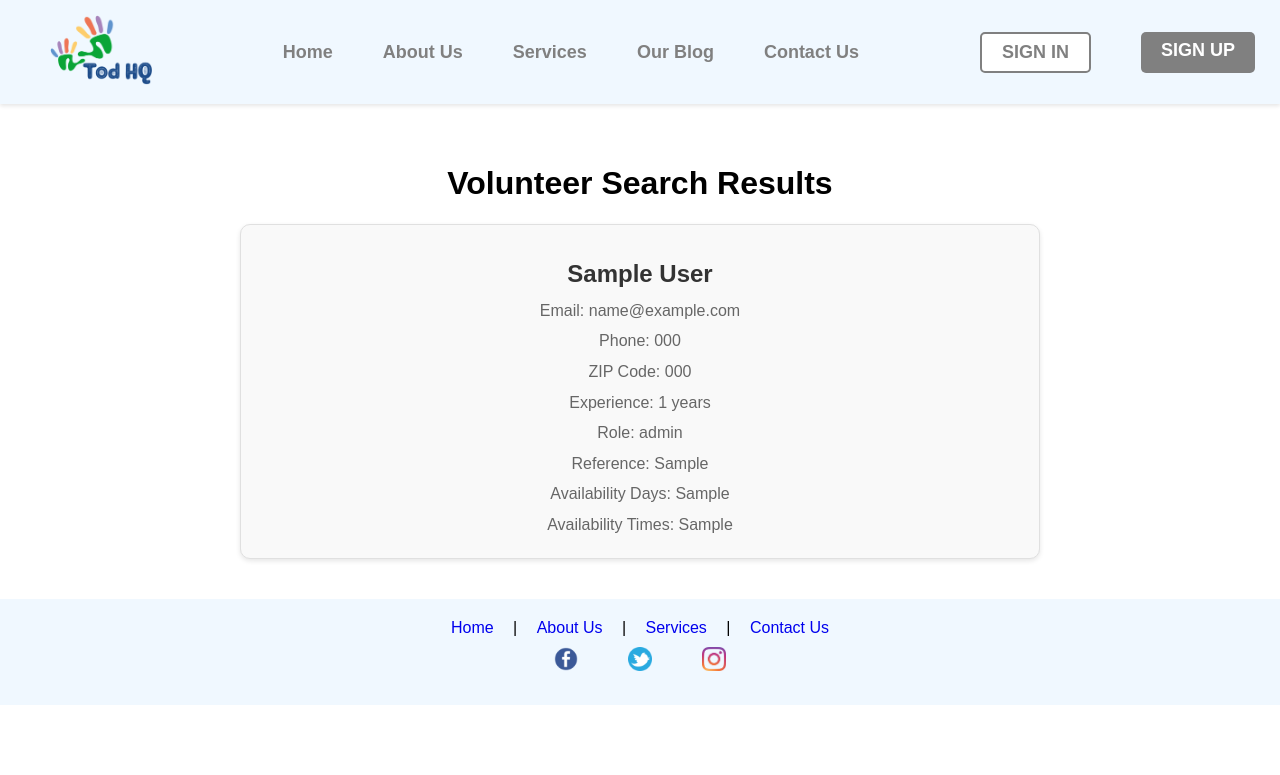
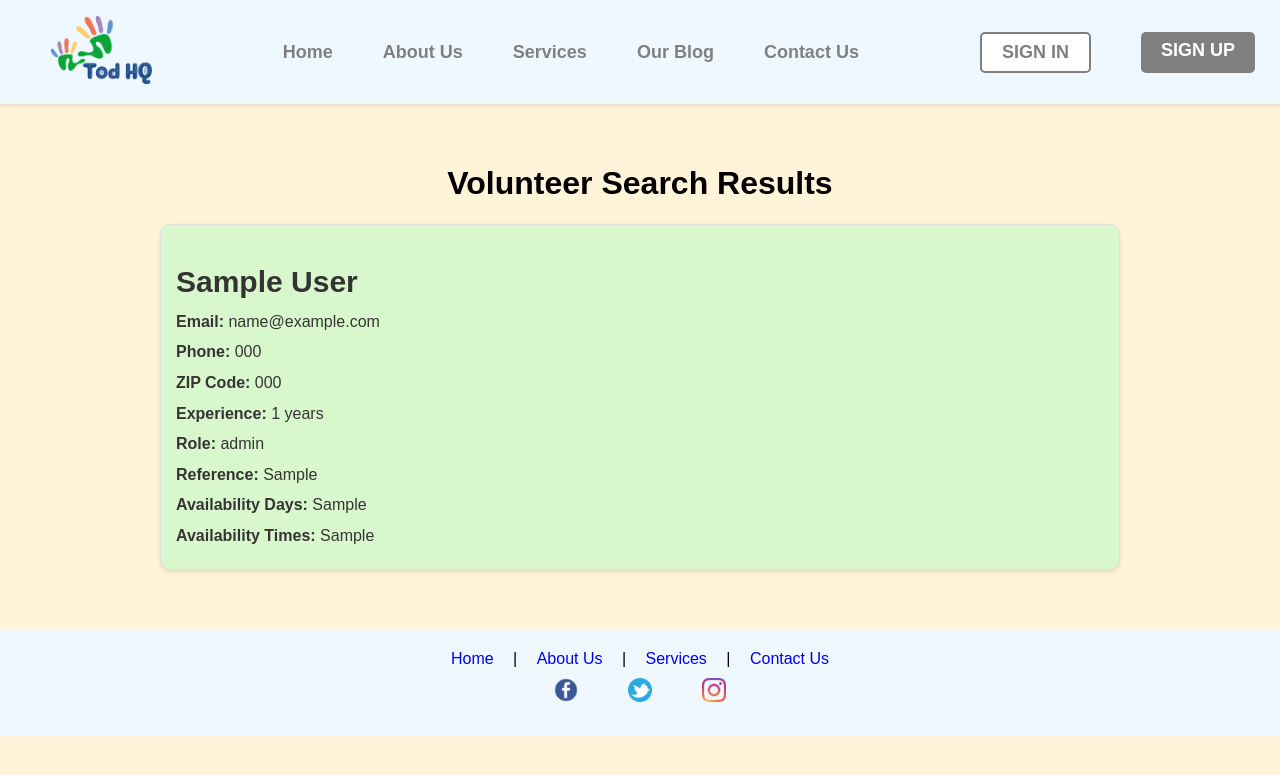
Before and after one commit to CapstoneProject-CareHub/TodHQ, a Flask app: template templates/volunteer_results.html in a window 1280 px wide. Shown: the top 775 px of the page. Run offline with Flask 3, Linux system fonts and the light colour scheme; the template is opened without the code that fills it: values that come from a table or form of the project are taken from there, others are empty; tables that the repository leaves empty hold one stand-in row (values such as "Sample post"); parts of the project's set-up code (start-up, migrations or seed data) failed here and were passed over; some libraries are stand-ins or nearby versions.

Commit message:
Refactor CSS styles and update HTML templates

```diff
--- a/templates/volunteer.html
+++ b/templates/volunteer.html
@@ -207,7 +207,7 @@
             <label class="bold-label" for="email">Email:</label>
             <input type="email" id="email" name="email" required>
 
-            <label for="phone">Phone Number:</label>
+            <label class="bold-label" for="phone">Phone Number:</label>
             <input type="tel" id="phone" name="phone" required>
 
             <label class="bold-label" for="password">Password:</label>
--- a/templates/volunteer_results.html
+++ b/templates/volunteer_results.html
@@ -8,27 +8,37 @@
     <!-- Add any additional CSS links here -->
     <!-- <script src="{{ url_for('static', filename='script.js') }}" defer></script> -->
     <style>
+
+        body{
+            background-color: #FFF3DA
+        }
         .results-container {
-    max-width: 800px;
+            max-width: 1000px;
             margin: 20px auto;
             padding: 20px;
             text-align: center;
         }
 
+        h2{
+            font-size: 30px;
+        }
         .volunteer-list {
-    display: grid;
+            display:block;
             grid-template-columns: repeat(auto-fit, minmax(300px, 1fr));
             gap: 20px;
             margin-top: 20px;
         }
 
         .volunteer-card {
-    background-color: #f9f9f9;
+            background-color: #d8f7cc;
             border: 1px solid #e0e0e0;
+            margin: 20px;
             padding: 15px;
             border-radius: 10px;
             box-shadow: 0 2px 5px rgba(0, 0, 0, 0.1);
             transition: box-shadow 0.3s ease;
+            text-align: left;
+            font-family: 'Arial', sans-serif;
         }
 
         .volunteer-card:hover {
@@ -41,7 +51,7 @@
         }
 
         .volunteer-card p {
-    color: #666;
+            color: #363434;
             font-size: 16px;
             line-height: 1.6;
             margin: 5px 0;
@@ -67,14 +77,14 @@
                 {% for user in results %}
                 <div class="volunteer-card">
                     <h2>{{ user.FirstName }} {{ user.LastName }}</h2>
-                    <p>Email: {{ user.Email }}</p>
-                    <p>Phone: {{ user.phone }}</p>
-                    <p>ZIP Code: {{ user.zip_code }}</p>
-                    <p>Experience: {{ user.Experience }} years</p>
-                    <p>Role: {{ user.Role }}</p>
-                    <p>Reference: {{ user.Reference }}</p>
-                    <p>Availability Days: {{ user.AvailableDays }}</p>
-                    <p>Availability Times: {{ user.AvailableTimings }}</p>
+                    <p><b>Email:</b> {{ user.Email }}</p>
+                    <p><b>Phone:</b> {{ user.phone }}</p>
+                    <p><b>ZIP Code:</b> {{ user.zip_code }}</p>
+                    <p><b>Experience:</b> {{ user.Experience }} years</p>
+                    <p><b>Role:</b> {{ user.Role }}</p>
+                    <p><b>Reference:</b> {{ user.Reference }}</p>
+                    <p><b>Availability Days:</b> {{ user.AvailableDays }}</p>
+                    <p><b>Availability Times:</b> {{ user.AvailableTimings }}</p>
 
                 </div>
                 {% endfor %}
```
Also changed, not shown: templates/services.html (+3 -6 lines), 2 other files. Lines whose indentation alone changed are shown as unchanged.
